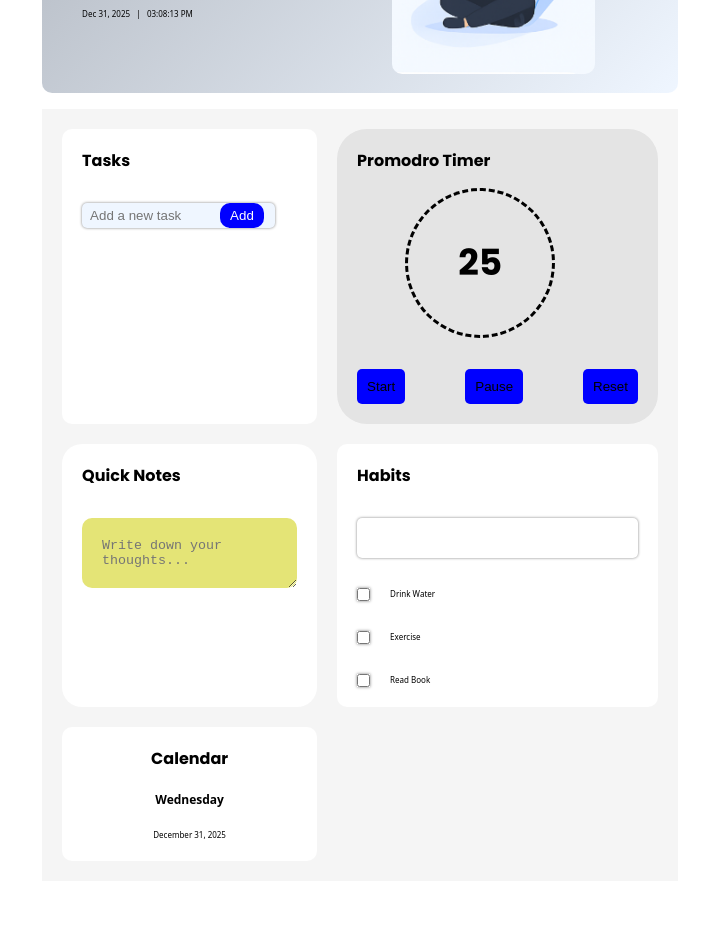
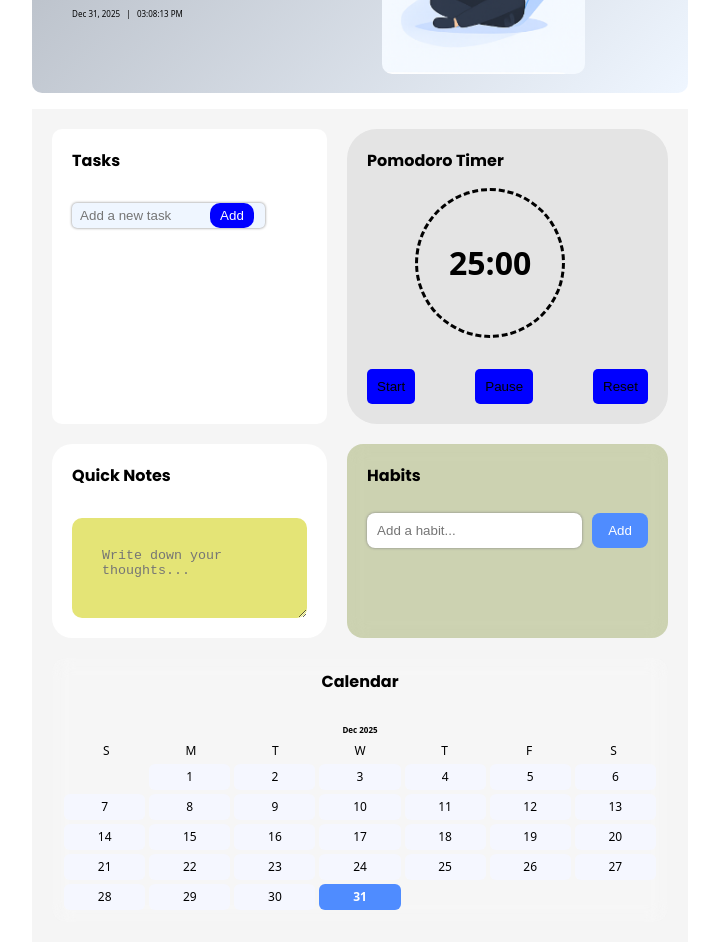
Before and after one commit to Manan-Devs/Web-development, a React (Vite) app in the folder Frontend/React/Projects/Personal Dashboard/: page / in a window 1280 px wide. Shown: the part 220-1168 px from the top of the page, without its empty margins (280-999 px from the left). Before the commit the page ends 1121 px from the top, so only its background shows below. Built offline with nearby package versions, Linux system fonts and the light colour scheme.

Commit message:
Updated Code

```diff
--- a/Frontend/React/Projects/Personal Dashboard/src/components/CalendarMini.jsx
+++ b/Frontend/React/Projects/Personal Dashboard/src/components/CalendarMini.jsx
@@ -1,23 +1,70 @@
-function Calendar() {
+import { useMemo } from "react";
+
+function CalendarMini() {
   const today = new Date();
+  const year = today.getFullYear();
+  const month = today.getMonth();
 
-  const day = today.toLocaleDateString("en-US", {
-    weekday: "long"
+  const monthName = today.toLocaleString("default", {
+    month: "short",
   });
 
-  const date = today.toLocaleDateString("en-US", {
-    day: "numeric",
-    month: "long",
-    year: "numeric"
-  });
+  const days = useMemo(() => {
+    const firstDay = new Date(year, month, 1).getDay();
+    const totalDays = new Date(year, month + 1, 0).getDate();
+
+    const calendar = [];
+
+    // Empty slots
+    for (let i = 0; i < firstDay; i++) {
+      calendar.push({ type: "empty", key: `e-${i}` });
+    }
+
+    // Days
+    for (let d = 1; d <= totalDays; d++) {
+      calendar.push({
+        type: "day",
+        value: d,
+        isToday: d === today.getDate(),
+        key: d,
+      });
+    }
+
+    return calendar;
+  }, [year, month, today]);
 
   return (
-    <div className="Calendar_Container">
+    <div className="CalendarMini">
       <h1>Calendar</h1>
-      <h2>{day}</h2>
-      <p>{date}</p>
+
+      <h4>
+        {monthName} {year}
+      </h4>
+
+      <div className="mini-weekdays">
+        {["S", "M", "T", "W", "T", "F", "S"].map((d) => (
+          <span key={d}>{d}</span>
+        ))}
+      </div>
+
+      <div className="mini-grid">
+        {days.map((day) =>
+          day.type === "empty" ? (
+            <div key={day.key} className="mini-empty" />
+          ) : (
+            <div
+              key={day.key}
+              className={`mini-day ${
+                day.isToday ? "mini-today" : ""
+              }`}
+            >
+              {day.value}
+            </div>
+          )
+        )}
+      </div>
     </div>
   );
 }
 
-export default Calendar;
+export default CalendarMini;
--- a/Frontend/React/Projects/Personal Dashboard/src/components/HabitsTracker.jsx
+++ b/Frontend/React/Projects/Personal Dashboard/src/components/HabitsTracker.jsx
@@ -1,42 +1,81 @@
 import { useState } from "react";
 
 function HabitsTracker() {
-  const [habits, setHabits] = useState([
-    { id: 1, name: "Drink Water", done: false },
-    { id: 2, name: "Exercise", done: false },
-    { id: 3, name: "Read Book", done: false }
+  const [habits, setHabits] = useState([]);
+  const [input, setInput] = useState("");
+
+  // Add Habit (same as addTodo)
+  const addHabit = () => {
+    if (input.trim() === "") return;
+
+    setHabits([
+      ...habits,
+      {
+        id: Date.now(),
+        text: input,
+        completed: false
+      }
     ]);
 
+    setInput("");
+  };
+
+  // Toggle Habit (same as toggleTodo)
   const toggleHabit = (id) => {
     setHabits(
       habits.map((habit) =>
         habit.id === id
-          ? { ...habit, done: !habit.done }
+          ? { ...habit, completed: !habit.completed }
           : habit
       )
     );
   };
 
+  // Delete Habit (same as deleteTodo)
+  const deleteHabit = (id) => {
+    setHabits(habits.filter((habit) => habit.id !== id));
+  };
+
   return (
     <div className="Habits_Container">
       <h1>Habits</h1>
-      <input className="Add_Habit" type="text" />
+
+      <div className="Add_Habit">
+        <input
+          type="text"
+          placeholder="Add a habit..."
+          value={input}
+          onChange={(e) => setInput(e.target.value)}
+          onKeyDown={(e) => e.key === "Enter" && addHabit()}
+        />
+        <button onClick={addHabit}>Add</button>
+      </div>
+
+      <div className="Habits_List">
         {habits.map((habit) => (
           <div key={habit.id} className="Habit_Item">
             <input
               type="checkbox"
-            checked={habit.done}
+              checked={habit.completed}
               onChange={() => toggleHabit(habit.id)}
         />
+
             <span
               style={{
-              textDecoration: habit.done ? "line-through" : "none"
+                textDecoration: habit.completed
+                  ? "line-through"
+                  : "none"
               }}
             >
-            {habit.name}
+              {habit.text}
             </span>
+
+            <button onClick={() => deleteHabit(habit.id)}>
+              ❌
+            </button>
           </div>
         ))}
+      </div>
     </div>
   );
 }
--- a/Frontend/React/Projects/Personal Dashboard/src/components/NotesWidget.jsx
+++ b/Frontend/React/Projects/Personal Dashboard/src/components/NotesWidget.jsx
@@ -8,7 +8,7 @@ function NotesWidget() {
      return (
          <div className="Notes__Container">
           <h1>Quick Notes</h1>
-          <textarea placeholder="Write down your thoughts..." name="notes" id="notes"></textarea>
+          <textarea placeholder="Write down your thoughts..." name = "notes" id="notes"></textarea>
         </div>
      )
 
--- a/Frontend/React/Projects/Personal Dashboard/src/components/TimerWidget.jsx
+++ b/Frontend/React/Projects/Personal Dashboard/src/components/TimerWidget.jsx
@@ -1,54 +1,44 @@
-import {useState,useEffect} from "react";
+import { useEffect, useState } from "react";
 
-
-
-
-function TimerWidget() {
-
-const [time, setTime] = useState(25);
+function PomodoroTimer() {
+  const [time, setTime] = useState(25 * 60); // 25 minutes
   const [isRunning, setIsRunning] = useState(false);
 
   useEffect(() => {
-  if (!isRunning) return;
+    let timerId;
 
-  const timer = setInterval(() => {
-    setTime(prev => {
-      if (prev === 0) {
+    if (isRunning && time > 0) {
+      timerId = setInterval(() => {
+        setTime((prevTime) => prevTime - 1);
+      }, 1000);
+    }
+
+    if (time === 0) {
+      // eslint-disable-next-line react-hooks/set-state-in-effect
       setIsRunning(false);
-        return 0;
     }
-      return prev - 1;
-    });
-  }, 1000);
 
-  return () => clearInterval(timer);
-}, [isRunning]);
+    return () => clearInterval(timerId);
+  }, [isRunning, time]);
+
+  const minutes = Math.floor(time / 60);
+  const seconds = time % 60;
 
   return (
-          <div className="Timer__container">
-           <h1>Promodro Timer</h1>
-          <div className="Timer">
-               <h1>{time}</h1>
-          </div>
+    <div className="Timer_Container">
+      <h1>Pomodoro Timer</h1>
+
+      <h2 className="Timer">
+        {minutes}:{seconds < 10 ? `0${seconds}` : seconds}
+      </h2>
 
        <div className="controls">
       <button onClick={() => setIsRunning(true)}>Start</button>
       <button onClick={() => setIsRunning(false)}>Pause</button>
-  <button onClick={() => setTime(25)}>Reset</button>
+      <button onClick={() => setTime(25 * 60)}>Reset</button>
       </div>
     </div>
-    )
-
+  );
 }
 
-
-export default TimerWidget;
-
-
-
-
-
-
-
-
-// export default TimerWidget ;
+export default PomodoroTimer;
--- a/Frontend/React/Projects/Personal Dashboard/src/index.css
+++ b/Frontend/React/Projects/Personal Dashboard/src/index.css
@@ -186,7 +186,7 @@ input {
 
 /* Timer  */
 
-.Timer__container {
+.Timer_Container {
      display:flex;
      flex-direction:column;
      gap:15px;
@@ -204,7 +204,8 @@ input {
    display:flex;
    justify-content:center;
    align-items: center;
-   font-size:large;
+   font-size:xx-large;
+   animation:pulse 2s infinite;
 }
 
 
@@ -278,40 +279,139 @@ textarea {
    outline:none;
    border-radius:10px;
    color:black;
-   padding:20px;
+   padding:30px;
    text-wrap:wrap;
-   vertical-align:top;
+   height:100px;
 }
 
 /* Habits */
 
 .Habits_Container {
-    display:flex;
-    flex-direction:column;
-    gap:30px;
-    background-color:#fff;
-    padding:20px;
-    border-radius:10px;
+  background: #77882552;
+  backdrop-filter: blur(10px);
+  padding: 20px;
+  border-radius: 16px;
+  width: 100%;
+}
+
+.Habits_Container h1 {
+  margin-bottom: 25px;
+  font-family: "Poppins", sans-serif;
+}
+
+.Add_Habit {
+  display: flex;
+  gap: 10px;
+  margin-bottom: 20px;
+}
+
+.Add_Habit input {
+  flex: 1;
+  padding: 10px;
+  border-radius: 8px;
+  border: none;
+  outline: none;
+  background-color:white;
+}
+
+.Add_Habit button {
+  padding: 10px 16px;
+  border-radius: 8px;
+  border: none;
+  cursor: pointer;
+  background: #4f8cff;
+  color: white;
 }
 
 .Habit_Item {
-    display:flex;
-    gap:20px;
+  display: flex;
+  align-items: center;
+  gap: 10px;
+  padding: 10px;
+  margin-bottom: 10px;
+  background: #f5f7ff;
+  border-radius: 10px;
+  transition: all 0.3s ease;
 }
 
-.Add_Habit {
-     background-color:white;
+.Habit_Item input[type="text"] {
+  border: none;
+  outline: none;
+  background: transparent;
+  flex: 1;
+  font-size: 16px;
 }
 
+.Habit_Item input.done {
+  text-decoration: line-through;
+  color: gray;
+}
+
+.Habit_Item .delete {
+  border: none;
+  background: transparent;
+  cursor: pointer;
+  font-size: 18px;
+}
+
+
+
+.delete-effect {
+  opacity: 0;
+  transform: translateX(20px);
+}
 /* Calendar  */
 
-.Calendar_Container {
-     display:flex;
-     gap:20px;
-     flex-direction:column;
-     background-color:#fff;
-     border-radius:10px;
-     padding:20px;
-     justify-content:center;
-     align-items:center;
+.CalendarMini {
+  background: #ffffff20;
+  backdrop-filter: blur(10px);
+  padding: 12px;
+  border-radius: 14px;
+  position:relative;
+  grid-column-end: span 2;
 }
+
+.CalendarMini h1 {
+   text-align:center;
+   margin-bottom:30px;
+}
+
+.CalendarMini h4 {
+  text-align: center;
+  margin-bottom: 6px;
+  font-weight: 600;
+}
+
+.mini-weekdays {
+  display: grid;
+  grid-template-columns: repeat(7, 1fr);
+  text-align: center;
+  font-size: 12px;
+  margin-bottom: 4px;
+}
+
+.mini-grid {
+  display: grid;
+  grid-template-columns: repeat(7, 1fr);
+  gap: 4px;
+}
+
+.mini-day,
+.mini-empty {
+  height: 26px;
+  font-size: 12px;
+  display: flex;
+  align-items: center;
+  justify-content: center;
+  border-radius: 6px;
+}
+
+.mini-day {
+  background: #f5f7ff;
+}
+
+.mini-today {
+  background: #4f8cff;
+  color: white;
+  font-weight: bold;
+}
```
Lines whose indentation alone changed are shown as unchanged.
